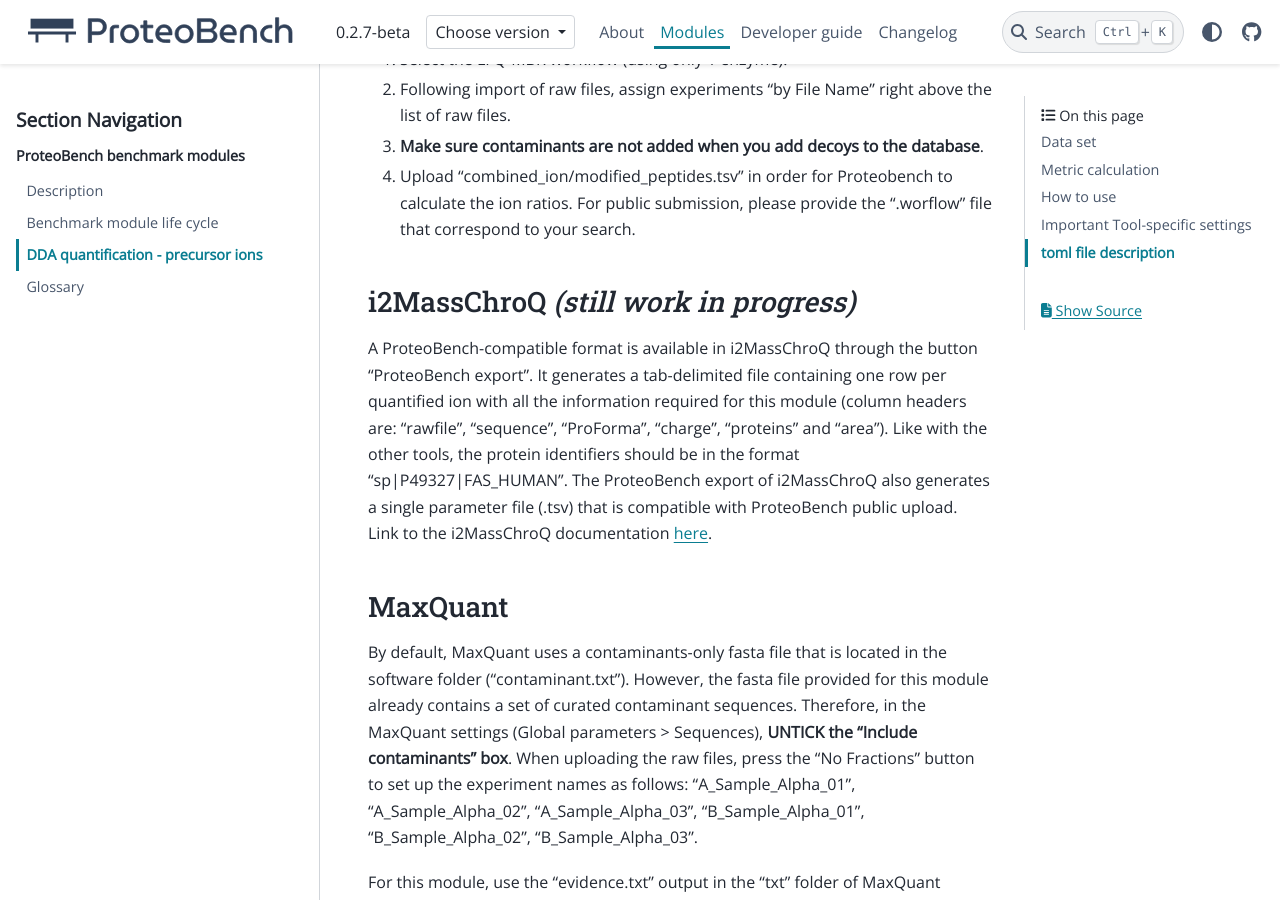
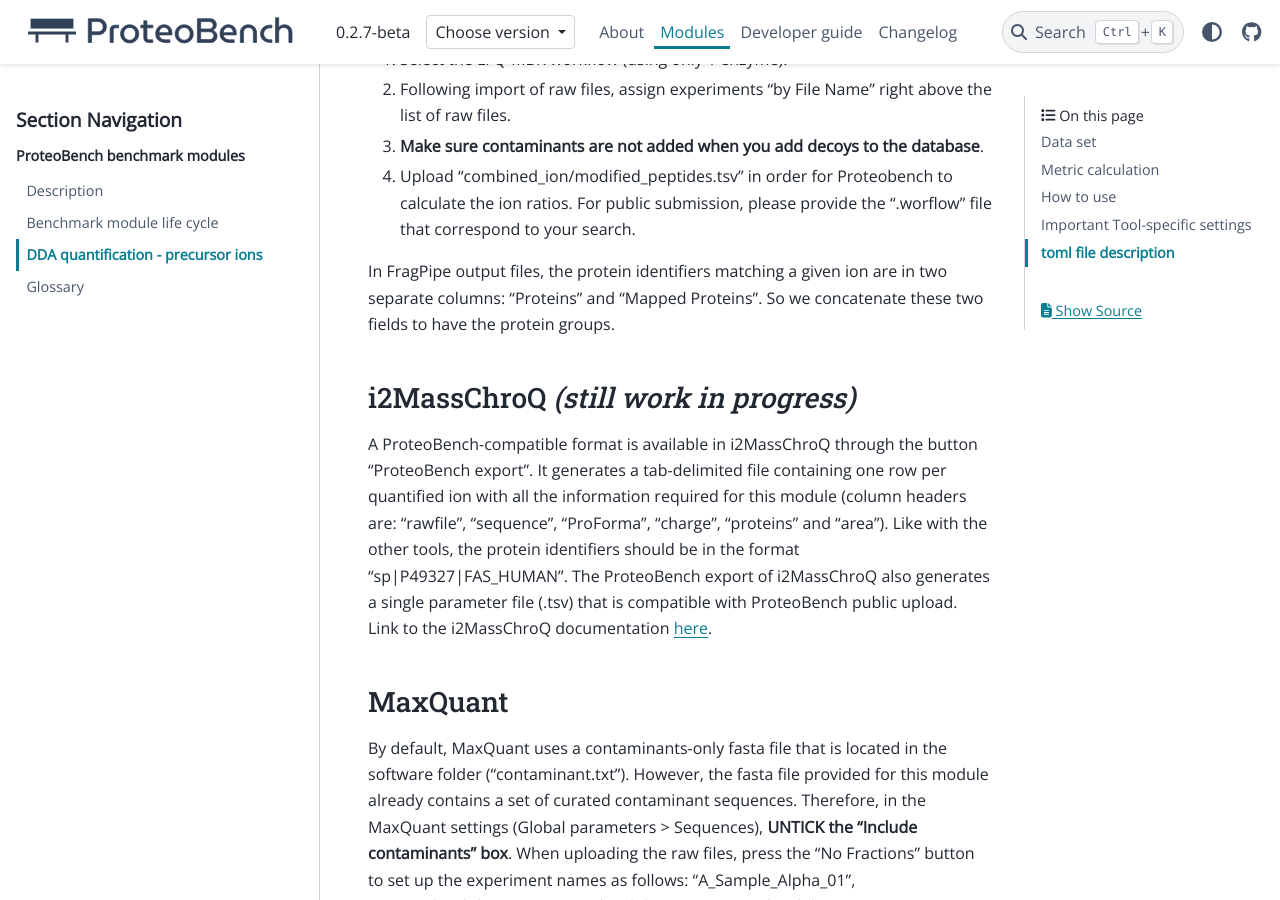
Before and after one commit to Proteobench/ProteoBench, a Sphinx documentation site: the page built from docs/modules/3-DDA-Quantification-ion-level.md, in a window 1280 px wide and 900 px high, scrolled down 3109 px. Built offline with Sphinx 7.4.7 and the PyData theme 0.15.4, drawn with Linux system fonts in a browser that asks for light colours; pages that are not in the unit, such as notebooks, are missing from menus; some of the changed text lies outside the part shown.

Commit message:
add comments and doc regarding FragPipe protein groups parsing

```diff
--- a/docs/modules/3-DDA-Quantification-ion-level.md
+++ b/docs/modules/3-DDA-Quantification-ion-level.md
@@ -60,6 +60,8 @@
 2. Following import of raw files, assign experiments "by File Name" right above the list of raw files.
 3. **Make sure contaminants are not added when you add decoys to the database**.
 4. Upload “combined_ion/modified_peptides.tsv” in order for Proteobench to calculate the ion ratios. For public submission, please provide the “.worflow” file that correspond to your search.
+
+In FragPipe output files, the protein identifiers matching a given ion are in two separate columns: "Proteins" and "Mapped Proteins". So we concatenate these two fields to have the protein groups.
 
 
 ### i2MassChroQ _(still work in progress)_
@@ -124,7 +126,7 @@
 
   - "Charge" = precursor charge.
 
-  - "Proteins" = field containing the protein identifiers. These should be separated by ";", and contain the species flag (for example "_YEAST").
+  - "Proteins" = field containing the protein identifiers. These should be separated by ";", and contain the species flag (for example "_YEAST"). *Curently, there is an exception for FragPipe's .toml where we combine two columns, and protein IDs are seperated by "," (see the FragPipe section).*
 
   - "Intensity" = field containing the intensities utilised to calculate the module metrics. Used for long-format input.
 
```
Also changed, not shown: 1 other file.
